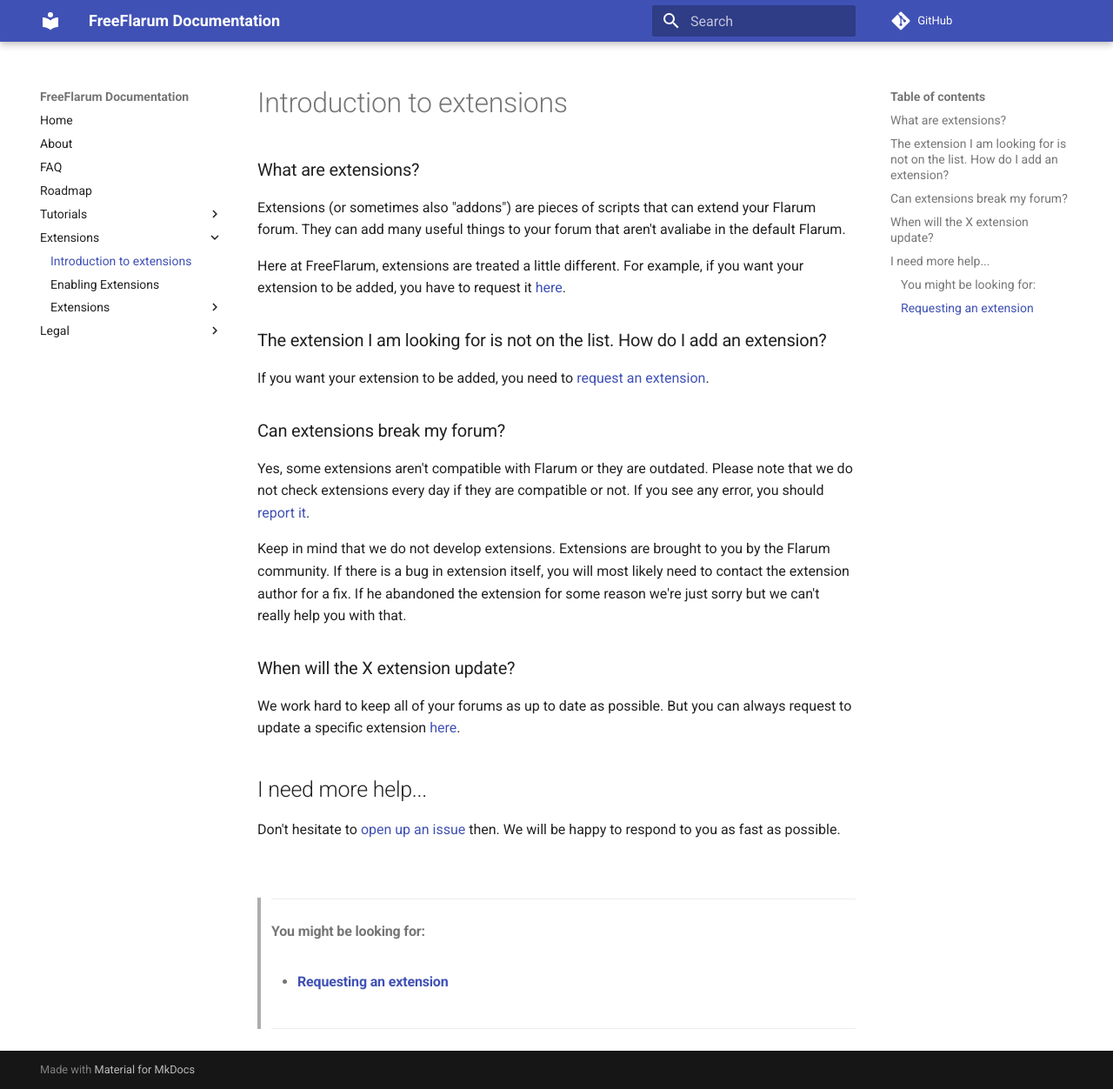
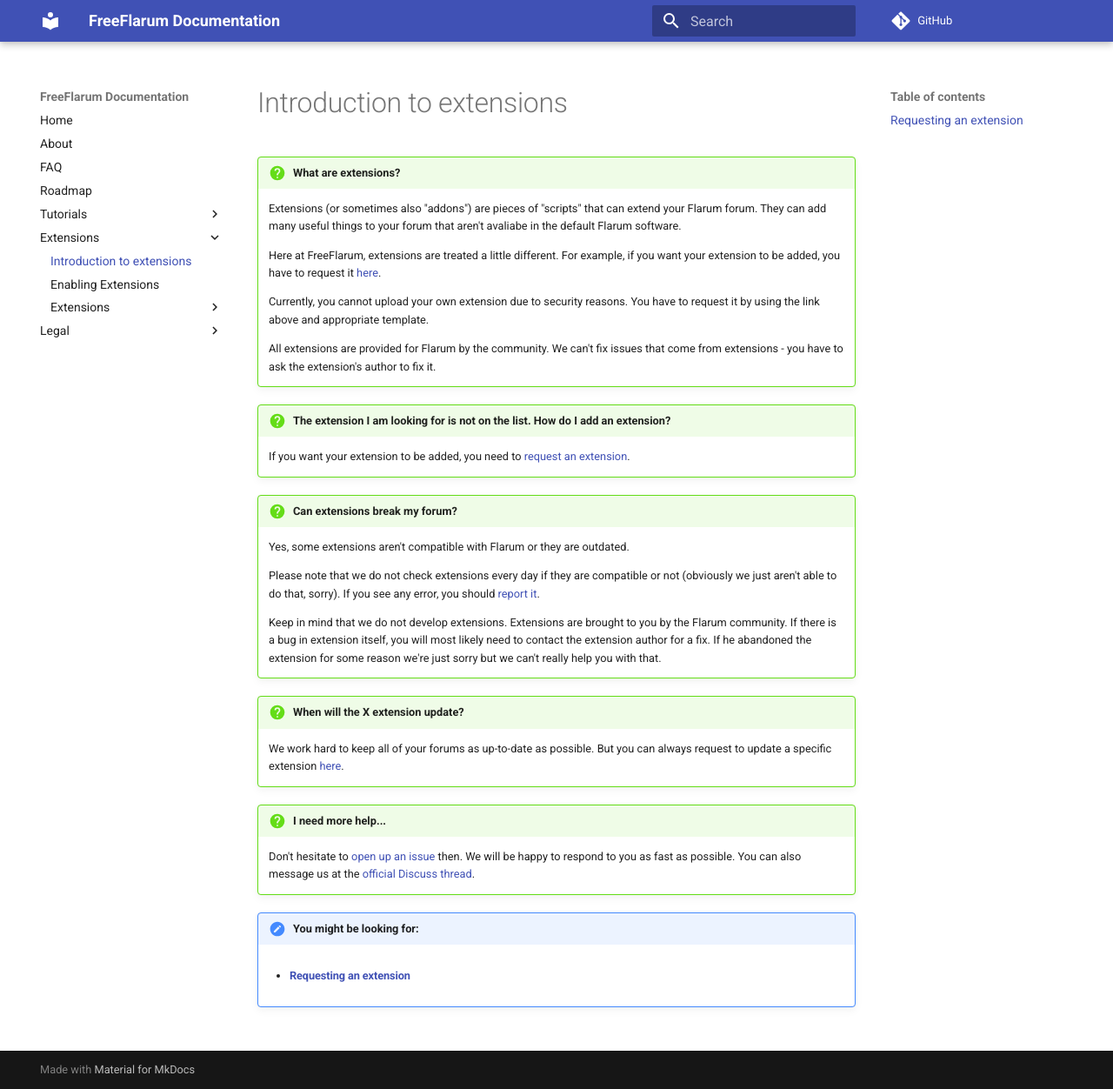
Before and after one commit to FreeFlarum/freeflarum.com, an MkDocs documentation site: the page built from docs/howto/extensions/introduction.md, in a window 1280 px wide and 1252 px high. Shown: the whole window at 87% size. Built offline with MkDocs 1.6.1 and Material for MkDocs 9.7.7, drawn with Linux system fonts in a browser that asks for light colours; comment, search, counter and statistics services are not loaded.

Commit message:
Update introduction.md

```diff
--- a/docs/howto/extensions/introduction.md
+++ b/docs/howto/extensions/introduction.md
@@ -1,33 +1,35 @@
 # Introduction to extensions
 
-### What are extensions?
-Extensions (or sometimes also "addons") are pieces of scripts that can extend your Flarum forum.
-They can add many useful things to your forum that aren't avaliabe in the default Flarum.
+!!! question "What are extensions?"
+    Extensions (or sometimes also "addons") are pieces of "scripts" that can extend your Flarum forum.
+    They can add many useful things to your forum that aren't avaliabe in the default Flarum software.
 
-Here at FreeFlarum, extensions are treated a little different. For example, if you want your extension
-to be added, you have to request it [here](https://www.github.com/gwillem/freeflarum.com/issues).
+    Here at FreeFlarum, extensions are treated a little different. For example, if you want your extension
+    to be added, you have to request it [here](https://www.github.com/gwillem/freeflarum.com/issues/new/choose/).
 
-### The extension I am looking for is not on the list. How do I add an extension?
-If you want your extension to be added, you need to [request an extension](https://github.com/gwillem/freeflarum.com/issues/new/choose).
+    Currently, you cannot upload your own extension due to security reasons. You have to request it by using the link above and appropriate template.
 
-### Can extensions break my forum?
-Yes, some extensions aren't compatible with Flarum or they are outdated. Please note that we do not check extensions every day if they are compatible or not.
-If you see any error, you should [report it](https://www.github.com/gwillem/freeflarum.com/issues).
+    All extensions are provided for Flarum by the community. We can't fix issues that come from extensions - you have to ask the extension's author to fix it.
 
-Keep in mind that we do not develop extensions. Extensions are brought to you by the Flarum community.
-If there is a bug in extension itself, you will most likely need to contact the extension author for a fix.
-If he abandoned the extension for some reason we're just sorry but we can't really help you with that.
+!!! question "The extension I am looking for is not on the list. How do I add an extension?"
+    If you want your extension to be added, you need to [request an extension](https://github.com/gwillem/freeflarum.com/issues/new/choose).
 
-### When will the X extension update?
-We work hard to keep all of your forums as up to date as possible. But you can always request to update a specific extension [here](https://www.github.com/gwillem/freeflarum.com/issues).
+!!! question "Can extensions break my forum?"
+    Yes, some extensions aren't compatible with Flarum or they are outdated.
 
-## I need more help...
-Don't hesitate to [open up an issue](https://www.github.com/gwillem/freeflarum.com/issues/new) then. We will be happy to respond to you as fast as possible.
+    Please note that we do not check extensions every day if they are compatible or not (obviously we just aren't able to do that, sorry).
+    If you see any error, you should [report it](https://www.github.com/gwillem/freeflarum.com/issues).
 
-<br/>
+    Keep in mind that we do not develop extensions. Extensions are brought to you by the Flarum community.
+    If there is a bug in extension itself, you will most likely need to contact the extension author for a fix.
+    If he abandoned the extension for some reason we're just sorry but we can't really help you with that.
 
-> ---
-> #### __You might be looking for:__
-> - #### [Requesting an extension](https://www.freeflarum.com/docs/faq/#can-you-add-extension-x)
->
-> ---
+!!! question "When will the X extension update?"
+    We work hard to keep all of your forums as up-to-date as possible. But you can always request to update a specific extension [here](https://www.github.com/gwillem/freeflarum.com/issues/new/choose).
+
+!!! question "I need more help..."
+    Don't hesitate to [open up an issue](https://www.github.com/gwillem/freeflarum.com/issues/new/choose) then. We will be happy to respond to you as fast as possible.
+    You can also message us at the [official Discuss thread](https://discuss.flarum.org/d/7585-free-flarum-hosting-on-an-expert-platform-by-freeflarum-com).
+
+!!! note "You might be looking for:"
+    - #### [Requesting an extension](https://www.freeflarum.com/docs/faq/#can-you-add-extension-x)
```
